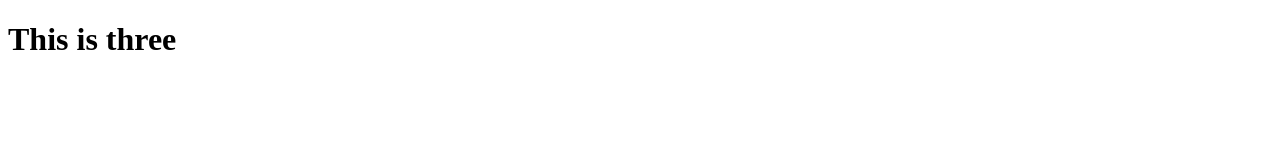
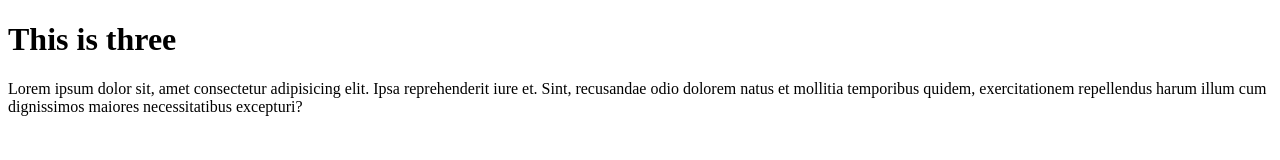
Before and after one commit to sayemhossain/git-practice, a plain HTML site: page folder-three/index.html in a window 1280 px wide. Drawn offline with Linux system fonts and the light colour scheme.

Commit message:
add something new

```diff
--- a/folder-three/index.html
+++ b/folder-three/index.html
@@ -8,5 +8,6 @@
 </head>
 <body>
     <h1>This is three</h1>
+    <p>Lorem ipsum dolor sit, amet consectetur adipisicing elit. Ipsa reprehenderit iure et. Sint, recusandae odio dolorem natus et mollitia temporibus quidem, exercitationem repellendus harum illum cum dignissimos maiores necessitatibus excepturi?</p>
 </body>
 </html>
```
